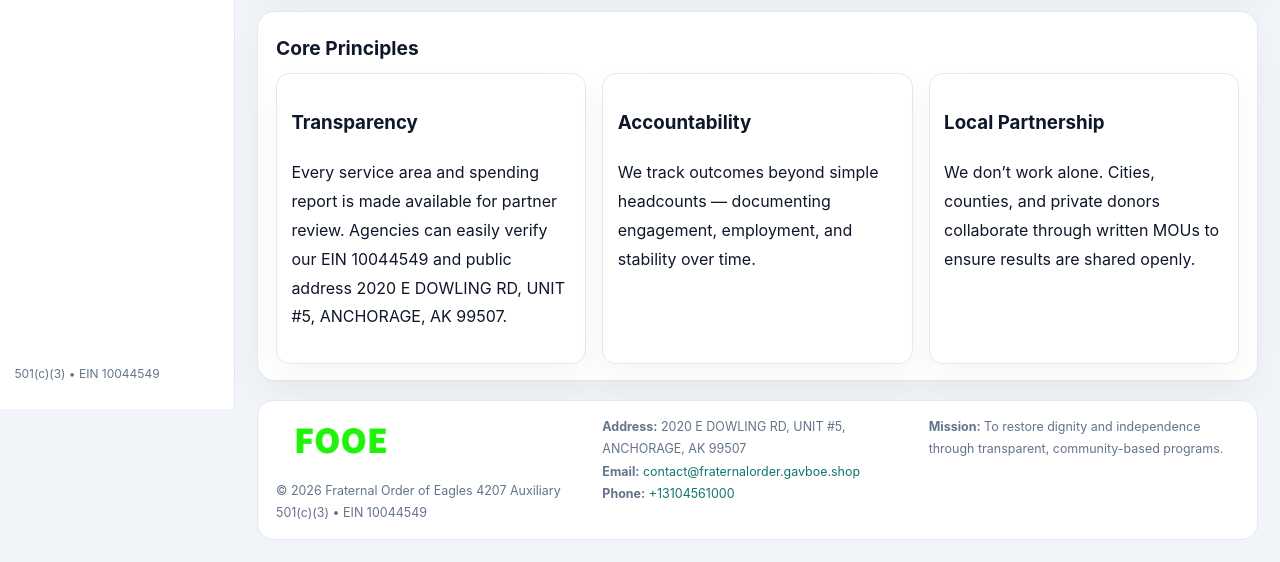
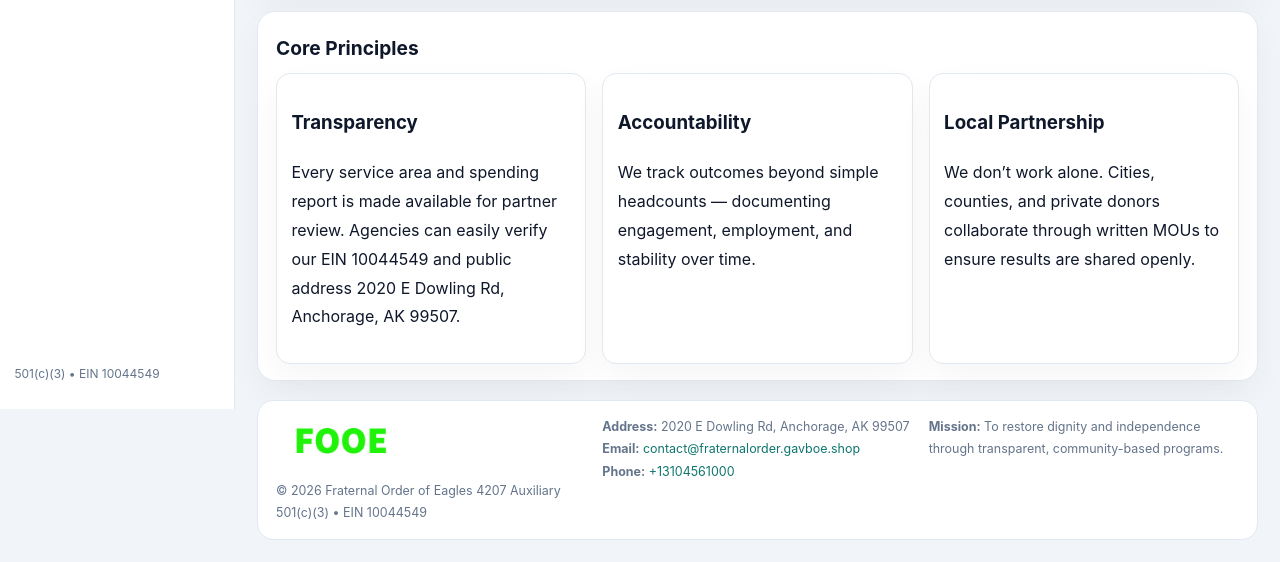
Before and after one commit to thuanbg111/fraternal-order-of-eagles-4207-auxiliary-4549, a plain HTML site: page about.html in a window 1280 px wide. Shown: the part 391-953 px from the top of the page. Drawn offline with Linux system fonts and the light colour scheme.

Commit message:
Safe replace address only

```diff
--- a/about.html
+++ b/about.html
@@ -31,7 +31,7 @@
     <div class="block">
       <h2>Core Principles</h2>
       <div class="cards">
-        <article class="c60424f102f"><h3>Transparency</h3><p>Every service area and spending report is made available for partner review. Agencies can easily verify our EIN 10044549 and public address 2020 E DOWLING RD, UNIT #5, ANCHORAGE, AK 99507.</p></article>
+        <article class="c60424f102f"><h3>Transparency</h3><p>Every service area and spending report is made available for partner review. Agencies can easily verify our EIN 10044549 and public address 2020 E Dowling Rd, Anchorage, AK 99507.</p></article>
         <article class="c60424f102f"><h3>Accountability</h3><p>We track outcomes beyond simple headcounts — documenting engagement, employment, and stability over time.</p></article>
         <article class="c60424f102f"><h3>Local Partnership</h3><p>We don’t work alone. Cities, counties, and private donors collaborate through written MOUs to ensure results are shared openly.</p></article>
       </div>
@@ -40,7 +40,7 @@
     <footer>
       <div class="footer-grid">
         <div><img src="images/logo.png" style="width:130px;margin-bottom:.35rem" alt=""><div class="small">© <span id="year"></span> Fraternal Order of Eagles 4207 Auxiliary</div><div class="small">501(c)(3) • EIN 10044549</div></div>
-        <div><div class="small"><strong>Address:</strong> 2020 E DOWLING RD, UNIT #5, ANCHORAGE, AK 99507</div><div class="small"><strong>Email:</strong> <a href="mailto:contact@fraternalorder.gavboe.shop">contact@fraternalorder.gavboe.shop</a></div><div class="small"><strong>Phone:</strong> <a href="tel:+13104561000">+13104561000</a></div></div>
+        <div><div class="small"><strong>Address:</strong> 2020 E Dowling Rd, Anchorage, AK 99507</div><div class="small"><strong>Email:</strong> <a href="mailto:contact@fraternalorder.gavboe.shop">contact@fraternalorder.gavboe.shop</a></div><div class="small"><strong>Phone:</strong> <a href="tel:+13104561000">+13104561000</a></div></div>
         <div><div class="small"><strong>Mission:</strong> To restore dignity and independence through transparent, community-based programs.</div></div>
       </div>
     </footer>
```
